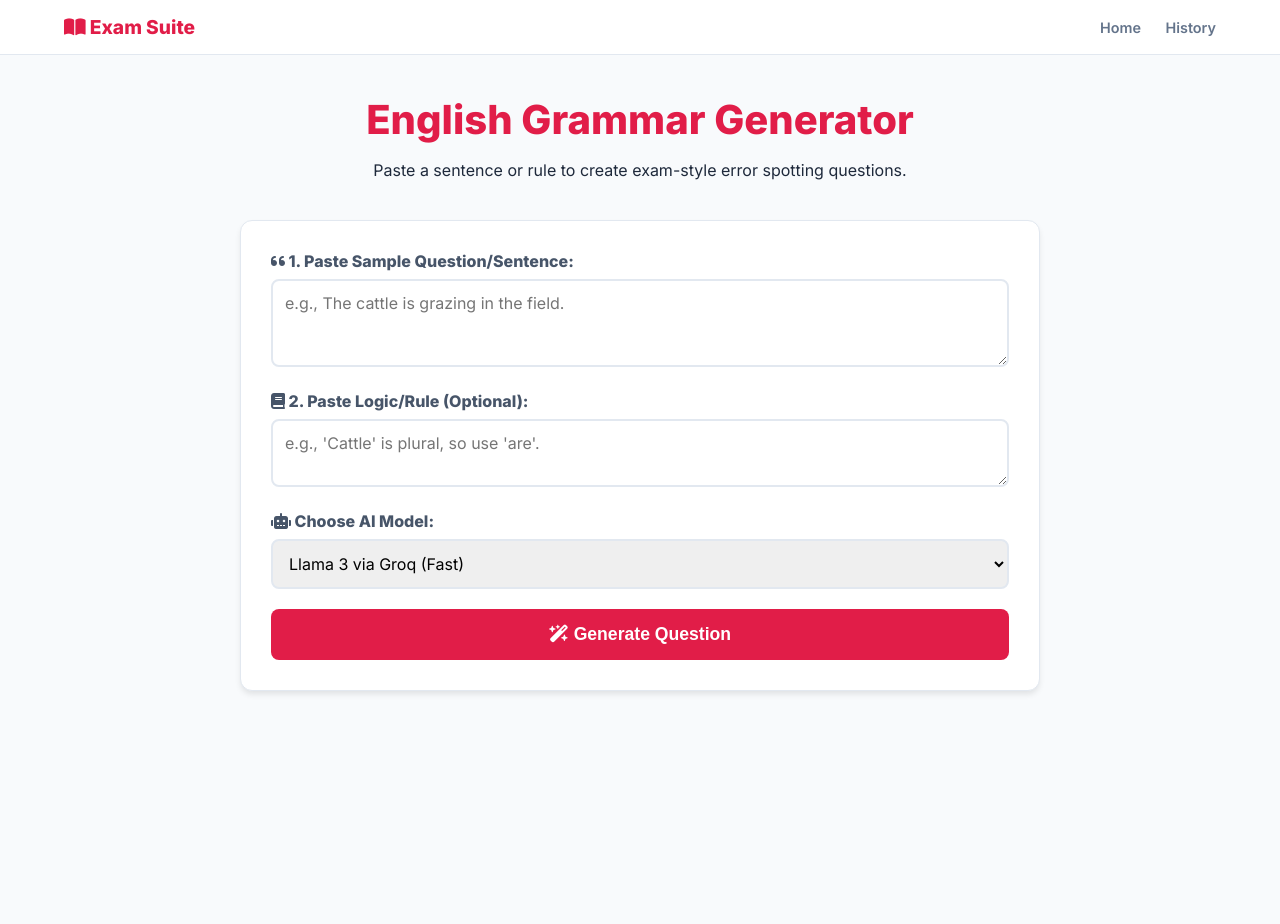
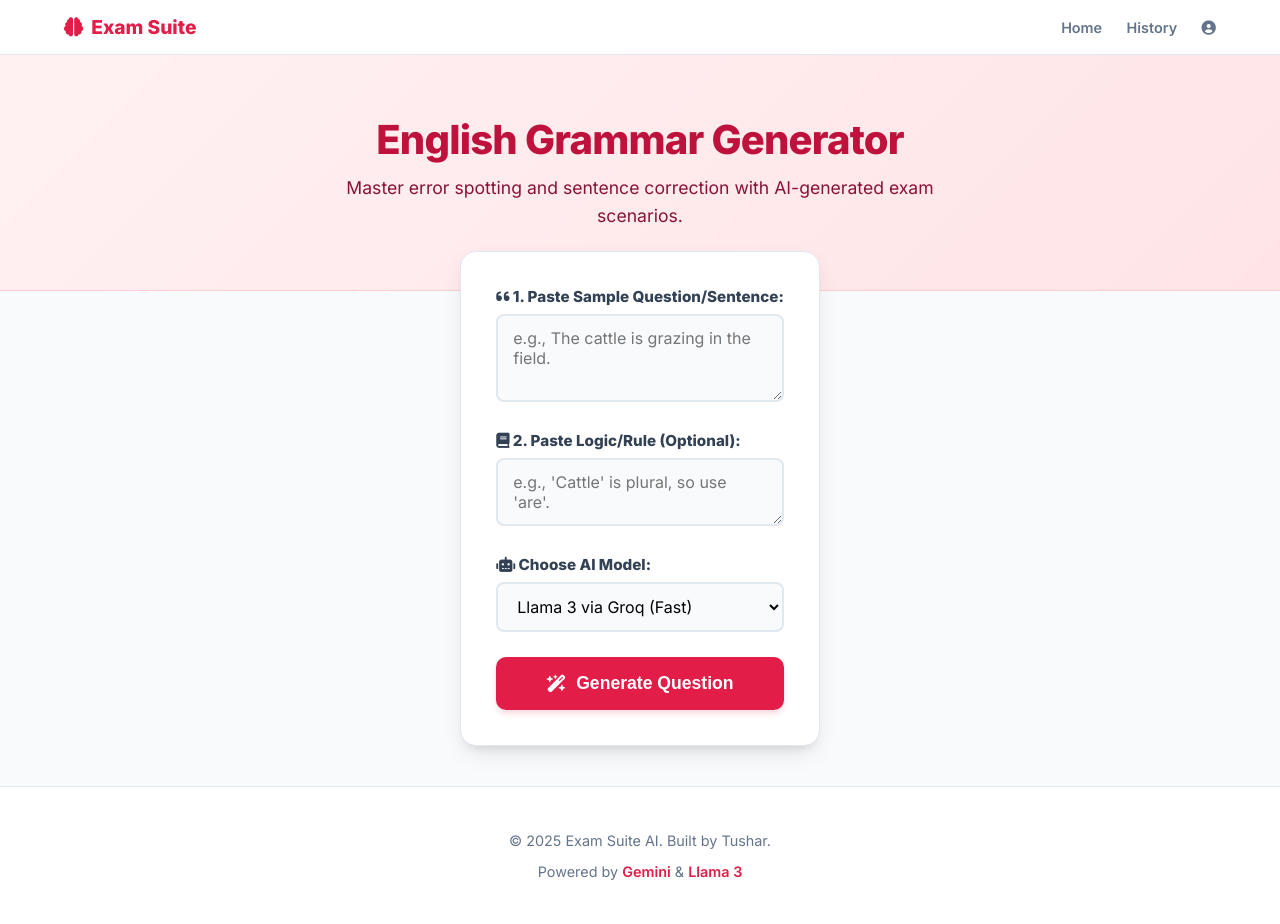
Before and after one commit to emailtusharsaha-coder/exam-suite-ai, a website: page Public/english.html in a window 1280 px wide. Before the commit the page ends 800 px from the top, so only its background shows below. Drawn offline with Linux system fonts and the light colour scheme; sample sign-in values are in the browser's storage.

Commit message:
Update english.html

```diff
--- a/Public/english.html
+++ b/Public/english.html
@@ -7,55 +7,73 @@
     <link rel="stylesheet" href="https://cdnjs.cloudflare.com/ajax/libs/font-awesome/6.0.0/css/all.min.css">
     <link href="https://fonts.googleapis.com/css2?family=Inter:wght@400;600;800&display=swap" rel="stylesheet">
     <style>
-        :root { --primary: #e11d48; --bg-light: #fff1f2; --text-dark: #1e293b; }
-        body { margin: 0; font-family: 'Inter', sans-serif; background-color: #f8fafc; color: var(--text-dark); }
+        :root { --primary: #e11d48; --primary-dark: #be123c; --bg-light: #fff1f2; --text-dark: #0f172a; --white: #ffffff; }
+        body { margin: 0; font-family: 'Inter', sans-serif; background-color: #f8fafc; color: var(--text-dark); display: flex; flex-direction: column; min-height: 100vh; }
 
         /* NAVBAR */
-        .navbar { background: white; padding: 15px 5%; display: flex; justify-content: space-between; align-items: center; border-bottom: 1px solid #e2e8f0; }
-        .logo { font-weight: 800; font-size: 1.2rem; color: var(--primary); text-decoration: none; }
-        .nav-links a { margin-left: 20px; text-decoration: none; color: #64748b; font-weight: 600; font-size: 0.9rem; }
+        .navbar { background: rgba(255,255,255,0.95); padding: 15px 5%; display: flex; justify-content: space-between; align-items: center; border-bottom: 1px solid #e2e8f0; position: sticky; top: 0; z-index: 100; backdrop-filter: blur(10px); }
+        .logo { font-weight: 800; font-size: 1.2rem; color: var(--primary); text-decoration: none; display: flex; align-items: center; gap: 8px; }
+        .nav-links a { margin-left: 20px; text-decoration: none; color: #64748b; font-weight: 600; font-size: 0.9rem; transition: color 0.2s; }
+        .nav-links a:hover { color: var(--primary); }
 
-        /* CONTAINER */
-        .container { max-width: 800px; margin: 40px auto; padding: 0 20px; }
-        .header { text-align: center; margin-bottom: 40px; }
-        .header h1 { font-size: 2.5rem; color: var(--primary); margin-bottom: 10px; }
+        /* HERO SECTION */
+        .hero { background: linear-gradient(135deg, #fff1f2 0%, #ffe4e6 100%); padding: 60px 20px; text-align: center; border-bottom: 1px solid #fecdd3; }
+        .hero h1 { font-size: 2.5rem; font-weight: 800; color: var(--primary-dark); margin: 0 0 10px 0; letter-spacing: -0.02em; }
+        .hero p { color: #881337; font-size: 1.1rem; max-width: 600px; margin: 0 auto; line-height: 1.6; }
 
-        /* FORM CARD */
-        .tool-card { background: white; padding: 30px; border-radius: 12px; border: 1px solid #e2e8f0; box-shadow: 0 4px 6px -1px rgba(0, 0, 0, 0.1); }
-        label { display: block; font-weight: 700; margin-bottom: 8px; color: #475569; }
+        /* MAIN CONTAINER */
+        .container { max-width: 800px; margin: -40px auto 40px; padding: 0 20px; position: relative; z-index: 10; flex: 1; }
 
-        textarea, select { width: 100%; padding: 12px; border: 2px solid #e2e8f0; border-radius: 8px; font-family: inherit; font-size: 1rem; margin-bottom: 20px; box-sizing: border-box; resize: vertical; }
-        textarea:focus, select:focus { border-color: var(--primary); outline: none; }
+        /* TOOL CARD */
+        .tool-card { background: var(--white); padding: 35px; border-radius: 16px; border: 1px solid #e2e8f0; box-shadow: 0 10px 25px -5px rgba(0, 0, 0, 0.1), 0 8px 10px -6px rgba(0, 0, 0, 0.1); }
 
-        .btn-generate { width: 100%; background: var(--primary); color: white; padding: 15px; border: none; border-radius: 8px; font-size: 1.1rem; font-weight: 800; cursor: pointer; transition: transform 0.1s; }
-        .btn-generate:hover { transform: translateY(-2px); }
-        .btn-generate:active { transform: translateY(0); }
+        /* INPUTS */
+        label { display: block; font-weight: 700; margin-bottom: 8px; color: #334155; font-size: 0.95rem; }
+        textarea, select { width: 100%; padding: 12px 15px; border: 2px solid #e2e8f0; border-radius: 8px; font-family: inherit; font-size: 1rem; margin-bottom: 25px; box-sizing: border-box; transition: all 0.2s; background: #f8fafc; }
+        textarea:focus, select:focus { border-color: var(--primary); outline: none; background: white; box-shadow: 0 0 0 3px rgba(225, 29, 72, 0.1); }
+
+        /* BUTTON */
+        .btn-generate { width: 100%; background: var(--primary); color: white; padding: 16px; border: none; border-radius: 10px; font-size: 1.1rem; font-weight: 700; cursor: pointer; transition: all 0.2s; display: flex; justify-content: center; align-items: center; gap: 10px; box-shadow: 0 4px 6px -1px rgba(225, 29, 72, 0.2); }
+        .btn-generate:hover { background: var(--primary-dark); transform: translateY(-2px); box-shadow: 0 10px 15px -3px rgba(225, 29, 72, 0.3); }
 
         /* LOADING */
-        .loading { display: none; text-align: center; margin-top: 20px; color: var(--primary); font-weight: 600; }
-        .spinner { width: 40px; height: 40px; border: 4px solid #f3f3f3; border-top: 4px solid var(--primary); border-radius: 50%; animation: spin 1s linear infinite; margin: 0 auto 10px; }
+        .loading { display: none; text-align: center; margin-top: 30px; color: var(--primary); font-weight: 600; }
+        .spinner { width: 40px; height: 40px; border: 4px solid #f3f3f3; border-top: 4px solid var(--primary); border-radius: 50%; animation: spin 1s linear infinite; margin: 0 auto 15px; }
         @keyframes spin { 0% { transform: rotate(0deg); } 100% { transform: rotate(360deg); } }
 
         /* OUTPUT SECTION */
-        .output-section { margin-top: 30px; background: #fff1f2; padding: 25px; border-radius: 12px; border: 1px solid #fecdd3; display: none; }
-        .ai-response { white-space: pre-wrap; line-height: 1.8; color: #333; font-size: 1.05rem; }
+        .output-section { margin-top: 30px; background: #fff1f2; padding: 0; border-radius: 12px; border: 1px solid #fecdd3; display: none; overflow: hidden; }
+        .output-header { background: rgba(255,255,255,0.5); padding: 15px 25px; border-bottom: 1px solid #fecdd3; display: flex; justify-content: space-between; align-items: center; }
+        .output-title { font-size: 1.1rem; font-weight: 700; color: var(--primary-dark); margin: 0; display: flex; align-items: center; gap: 8px; }
+        .output-content { padding: 25px; white-space: pre-wrap; line-height: 1.8; color: #334155; font-size: 1.05rem; }
+
+        /* SAVE BUTTON */
+        .btn-save { background: var(--primary); color: white; border: none; padding: 8px 16px; border-radius: 6px; cursor: pointer; font-weight: 600; font-size: 0.9rem; transition: background 0.2s; display: flex; align-items: center; gap: 6px; }
+        .btn-save:hover { background: var(--primary-dark); }
+
+        /* FOOTER */
+        .footer { background: white; padding: 30px 5%; text-align: center; border-top: 1px solid #e2e8f0; margin-top: auto; color: #64748b; font-size: 0.9rem; }
+        .footer a { color: var(--primary); text-decoration: none; font-weight: 600; }
+
+        @media (max-width: 600px) { .hero { padding: 40px 20px 60px; } .container { margin-top: -30px; } .tool-card { padding: 20px; } }
     </style>
 </head>
 <body>
     <nav class="navbar">
-        <a href="index.html" class="logo"><i class="fas fa-book-open"></i> Exam Suite</a>
+        <a href="index.html" class="logo"><i class="fas fa-brain"></i> Exam Suite</a>
         <div class="nav-links">
             <a href="index.html">Home</a>
             <a href="history.html">History</a>
+            <a href="profile.html"><i class="fas fa-user-circle"></i></a>
         </div>
     </nav>
 
+    <header class="hero">
+        <h1>English Grammar Generator</h1>
+        <p>Master error spotting and sentence correction with AI-generated exam scenarios.</p>
+    </header>
+
     <div class="container">
-        <div class="header">
-            <h1>English Grammar Generator</h1>
-            <p>Paste a sentence or rule to create exam-style error spotting questions.</p>
-        </div>
-
         <div class="tool-card">
             <label><i class="fas fa-quote-left"></i> 1. Paste Sample Question/Sentence:</label>
             <textarea id="sample-text" rows="3" placeholder="e.g., The cattle is grazing in the field."></textarea>
@@ -75,23 +93,27 @@
 
             <div id="loading" class="loading">
                 <div class="spinner"></div>
-                <span>Checking grammar...</span>
+                <span>Analyzing grammar rules...</span>
             </div>
 
             <div id="output-section" class="output-section">
-                <div class="output-header" style="display: flex; justify-content: space-between; align-items: center; margin-bottom: 15px;">
-                    <h2 style="margin: 0; color: var(--primary);">Generated Question:</h2>
-                    <button onclick="saveToHistory()" style="background: var(--primary); color: white; border: none; padding: 8px 15px; border-radius: 6px; cursor: pointer; font-weight: bold;">
+                <div class="output-header">
+                    <h2 class="output-title"><i class="fas fa-check-circle"></i> Generated Question:</h2>
+                    <button class="btn-save" onclick="saveToHistory()">
                         <i class="fas fa-save"></i> Save
                     </button>
                 </div>
-                <div id="ai-response" class="ai-response"></div>
+                <div id="ai-response" class="output-content"></div>
             </div>
         </div>
     </div>
 
+    <footer class="footer">
+        <p>© 2025 Exam Suite AI. Built by Tushar.</p>
+        <p>Powered by <a href="#">Gemini</a> & <a href="#">Llama 3</a></p>
+    </footer>
+
     <script>
-        // AUTH CHECK
         const token = localStorage.getItem('token');
         if (!token) window.location.href = 'login.html';
 
@@ -105,7 +127,6 @@
 
             if (!sampleQuestion) return alert("Please enter a sentence or sample question.");
 
-            // UI State: Loading
             loading.style.display = 'block';
             outputDiv.style.display = 'none';
             responseDiv.innerText = '';
@@ -133,12 +154,10 @@
             }
         }
 
-        // SAVE FUNCTION
         async function saveToHistory() {
             const content = document.getElementById('ai-response').innerText;
             if (!content) return alert("Nothing to save yet!");
 
-            // Create a title from the content (First 40 chars)
             let title = content.split('\n')[0].substring(0, 40) + "...";
 
             try {
```
